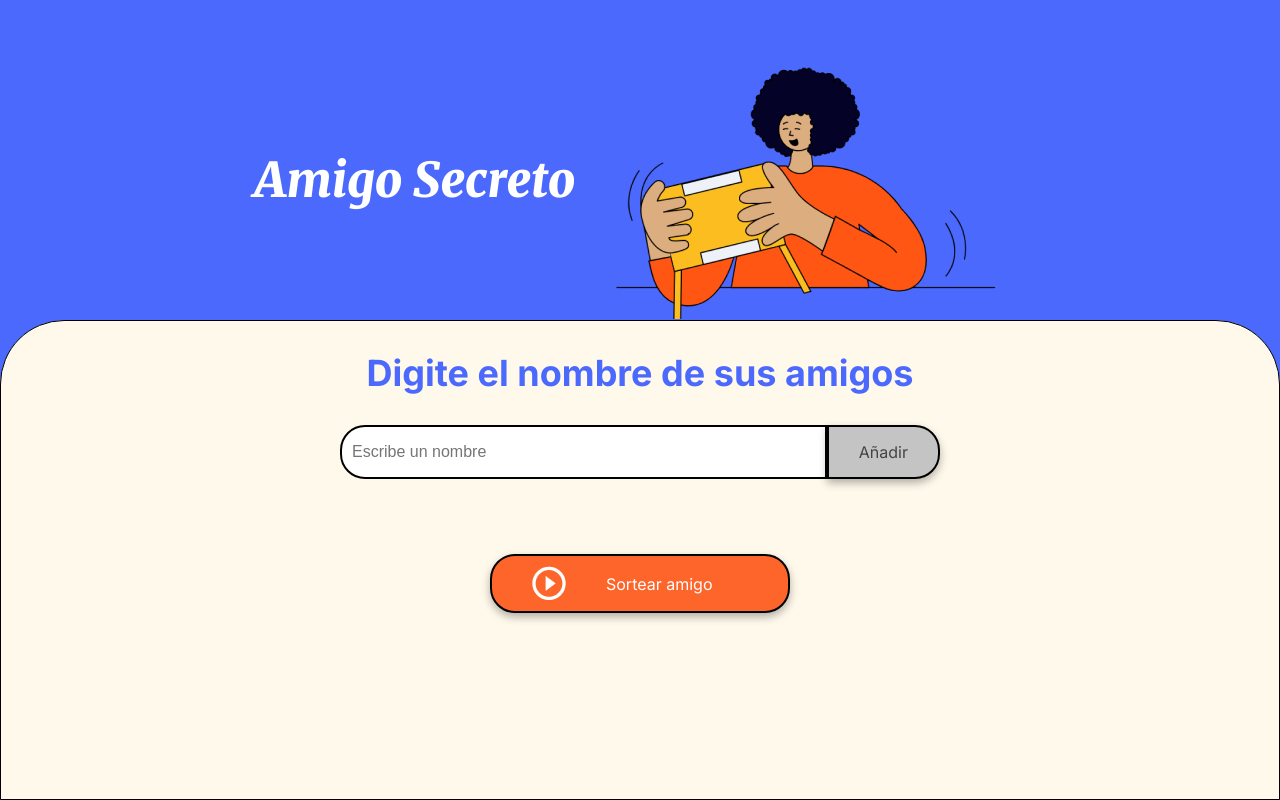
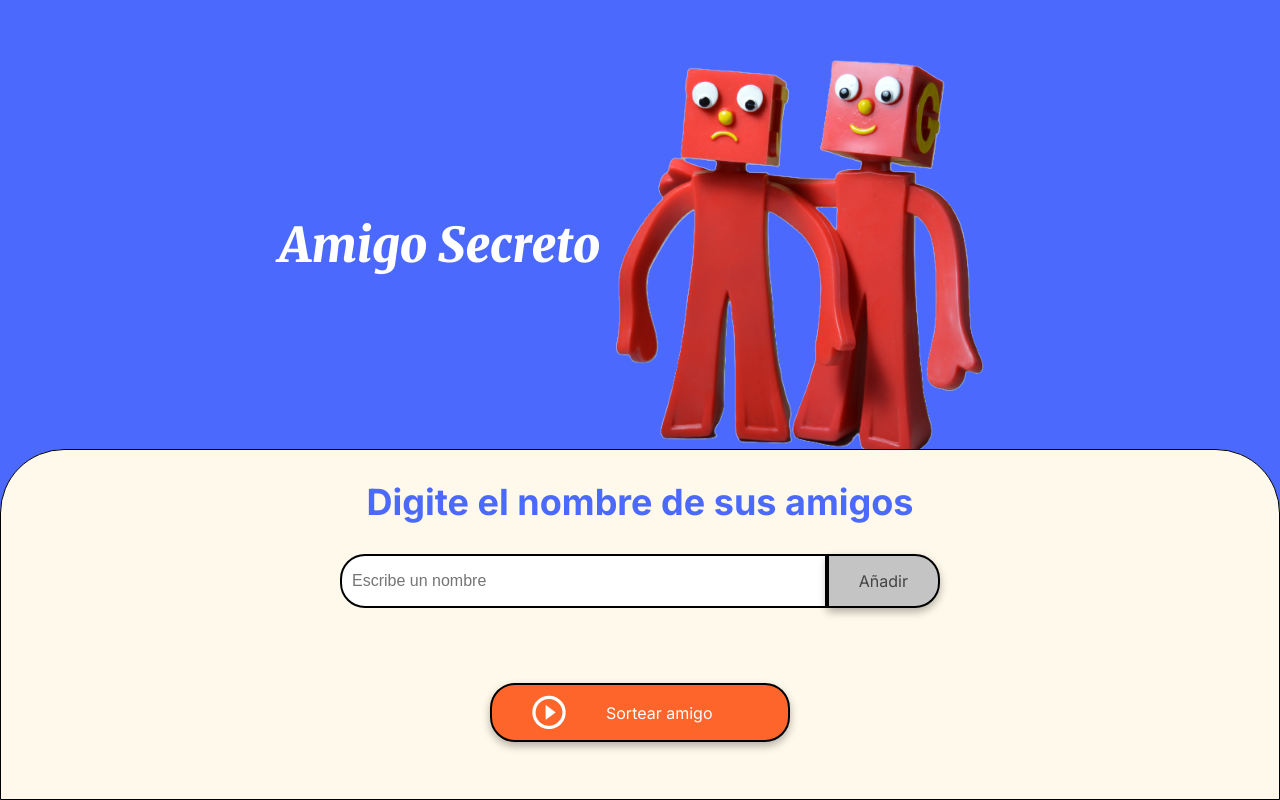
Before and after one commit to EHOOD50/Challengue-Amigo-Secreto, a plain HTML site: page index.html in a window 1280 px wide. Drawn offline with Linux system fonts and the light colour scheme.

Commit message:
Update de imagen

```diff
--- a/index.html
+++ b/index.html
@@ -14,7 +14,7 @@
     <main class="main-content">
         <header class="header-banner">
             <h1 class="main-title">Amigo Secreto</h1>
-            <img src="assets/amigo-secreto.png" alt="Imagen representativa de amigo secreto">
+            <img src="assets/Amigosecreto.png" alt="Imagen representativa de amigo secreto">
         </header>
 
         <section class="input-section">
```
Also changed, not shown: assets/Amigosecreto.png (added).
